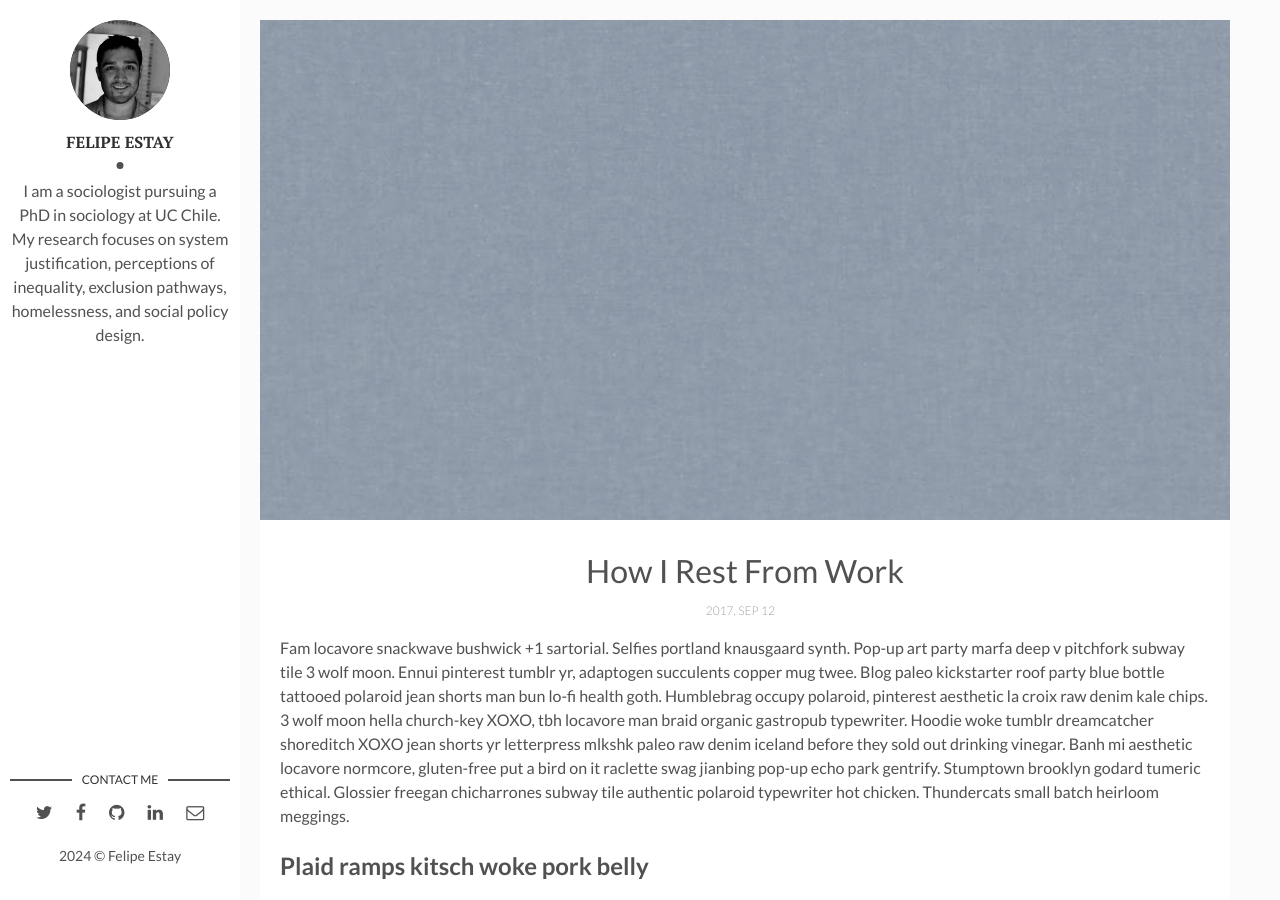
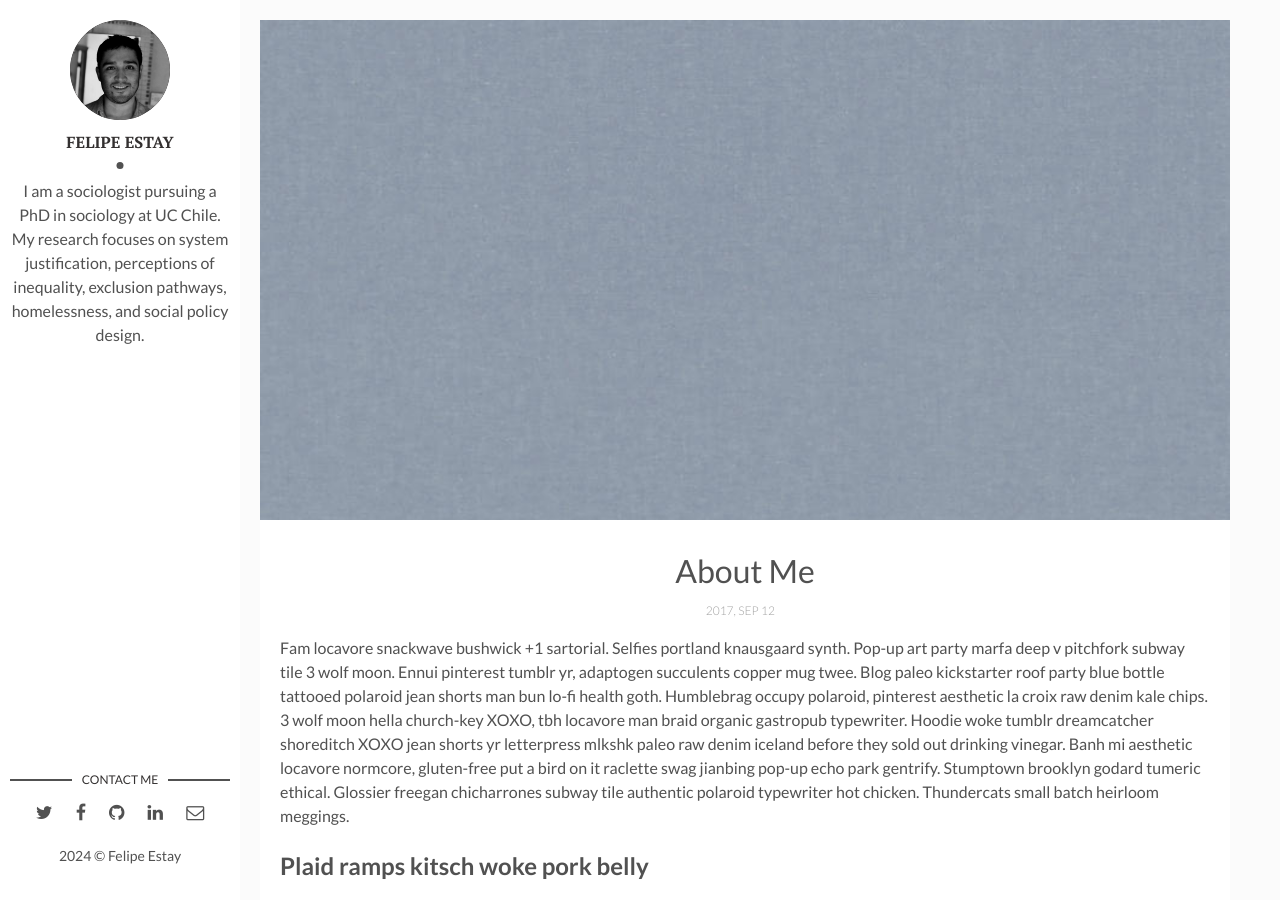
Before and after one commit to felipestay/felipestay.github.io, a Jekyll site: the page built from _posts/2017-04-06-how-i-rest-from-work.markdown, in a window 1280 px wide and 900 px high. Built offline with Jekyll 4.4.1, drawn with Linux system fonts in a browser that asks for light colours; some of the changed text lies outside the part shown.

Commit message:
Update 2017-04-06-how-i-rest-from-work.markdown

```diff
--- a/_posts/2017-04-06-how-i-rest-from-work.markdown
+++ b/_posts/2017-04-06-how-i-rest-from-work.markdown
@@ -1,11 +1,11 @@
 ---
 layout: post
-title: How I Rest From Work
+title: About Me
 date: 2017-09-12 13:32:20 +0300
 description: You’ll find this post in your `_posts` directory. Go ahead and edit it and re-build the site to see your changes. # Add post description (optional)
 img: grey1.jpg # Add image post (optional)
 fig-caption: # Add figcaption (optional)
-tags: [Holidays, Hawaii]
+tags: [AboutMe, CV]
 ---
 Fam locavore snackwave bushwick +1 sartorial. Selfies portland knausgaard synth. Pop-up art party marfa deep v pitchfork subway tile 3 wolf moon. Ennui pinterest tumblr yr, adaptogen succulents copper mug twee. Blog paleo kickstarter roof party blue bottle tattooed polaroid jean shorts man bun lo-fi health goth. Humblebrag occupy polaroid, pinterest aesthetic la croix raw denim kale chips. 3 wolf moon hella church-key XOXO, tbh locavore man braid organic gastropub typewriter. Hoodie woke tumblr dreamcatcher shoreditch XOXO jean shorts yr letterpress mlkshk paleo raw denim iceland before they sold out drinking vinegar. Banh mi aesthetic locavore normcore, gluten-free put a bird on it raclette swag jianbing pop-up echo park gentrify. Stumptown brooklyn godard tumeric ethical. Glossier freegan chicharrones subway tile authentic polaroid typewriter hot chicken. Thundercats small batch heirloom meggings.
 
```
